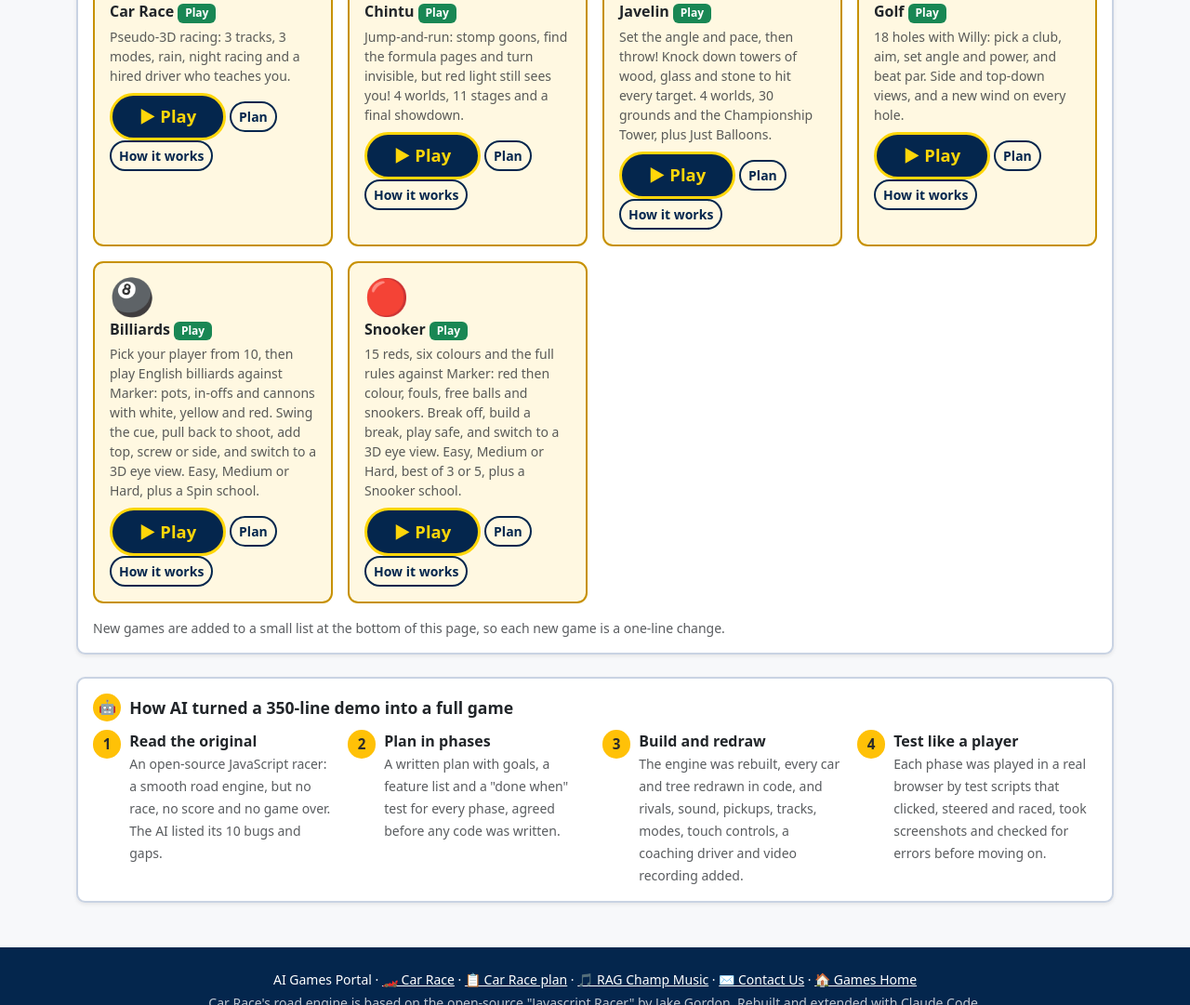
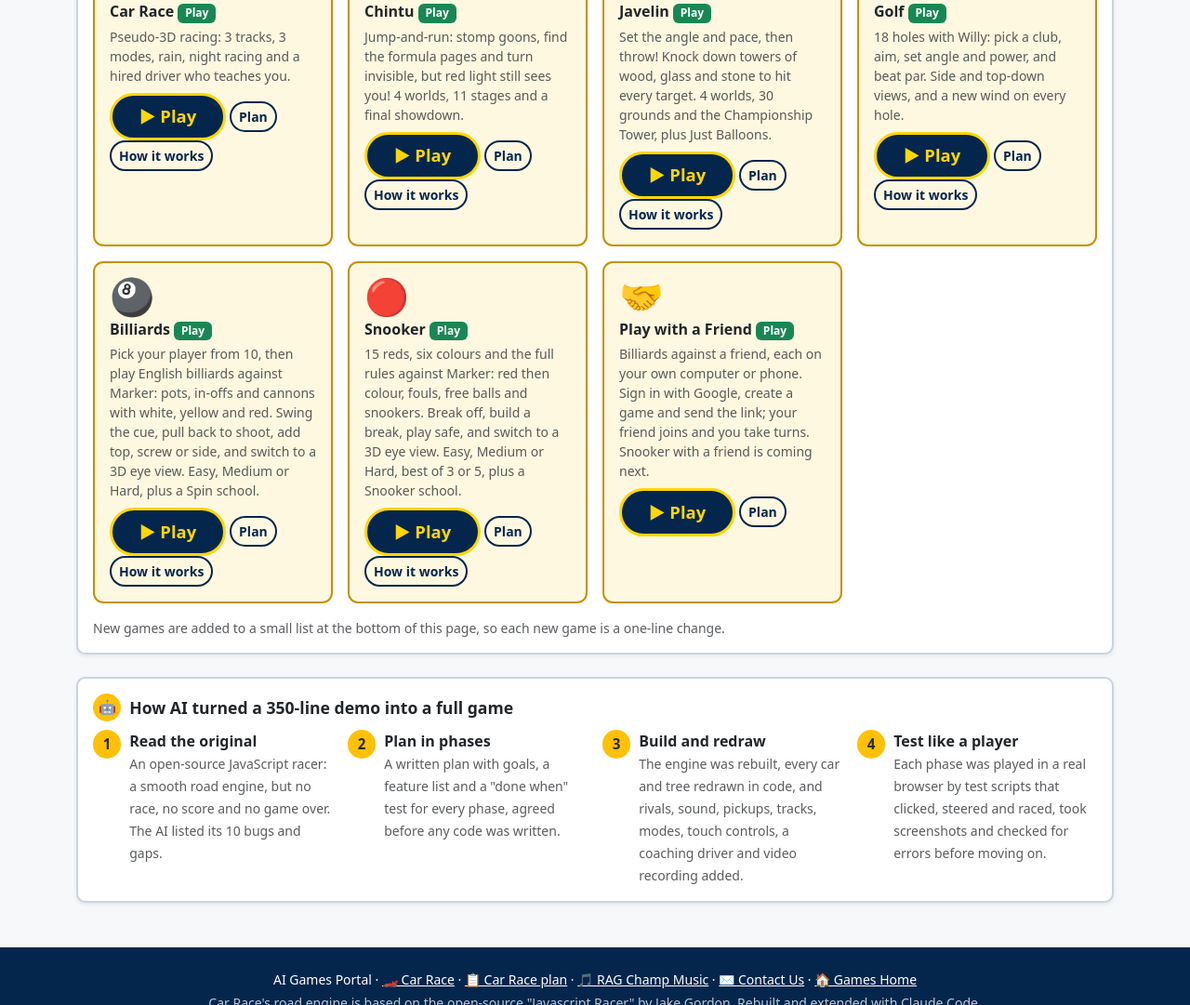
Before and after one commit to RAGchamp/GAMES, a plain HTML site: page index.html in a window 1280 px wide. Shown: the part 1134-2215 px from the top of the page at 93% size. Drawn offline with nearby package versions, Linux system fonts and the light colour scheme.

Commit message:
Portal: Play with a Friend card (Game 7)
Co-Authored-By: Claude Opus 5.5 <noreply@anthropic.com>

```diff
--- a/index.html
+++ b/index.html
@@ -223,7 +223,9 @@
     { icon:'🎱', name:'Billiards', url:'GAME-5-Billiards/billiards.html', plan:'info/BILLIARDS-GAME-PLAN.html', learn:'info/HOW-BILLIARDS-WORKS.html',
       blurb:'Pick your player from 10, then play English billiards against Marker: pots, in-offs and cannons with white, yellow and red. Swing the cue, pull back to shoot, add top, screw or side, and switch to a 3D eye view. Easy, Medium or Hard, plus a Spin school.' },
     { icon:'🔴', name:'Snooker', url:'GAME-6-Snooker/snooker.html', plan:'info/SNOOKER-GAME-PLAN.html', learn:'info/HOW-SNOOKER-WORKS.html',
-      blurb:'15 reds, six colours and the full rules against Marker: red then colour, fouls, free balls and snookers. Break off, build a break, play safe, and switch to a 3D eye view. Easy, Medium or Hard, best of 3 or 5, plus a Snooker school.' }
+      blurb:'15 reds, six colours and the full rules against Marker: red then colour, fouls, free balls and snookers. Break off, build a break, play safe, and switch to a 3D eye view. Easy, Medium or Hard, best of 3 or 5, plus a Snooker school.' },
+    { icon:'🤝', name:'Play with a Friend', url:'GAME-7-With-friend/billiards-friend.html', plan:'info/PLAY-WITH-A-FRIEND.html',
+      blurb:'Billiards against a friend, each on your own computer or phone. Sign in with Google, create a game and send the link; your friend joins and you take turns. Snooker with a friend is coming next.' }
   ];
   $('gamesGrid').innerHTML = GAMES.map(g => {
     const live = !!g.url;
```
